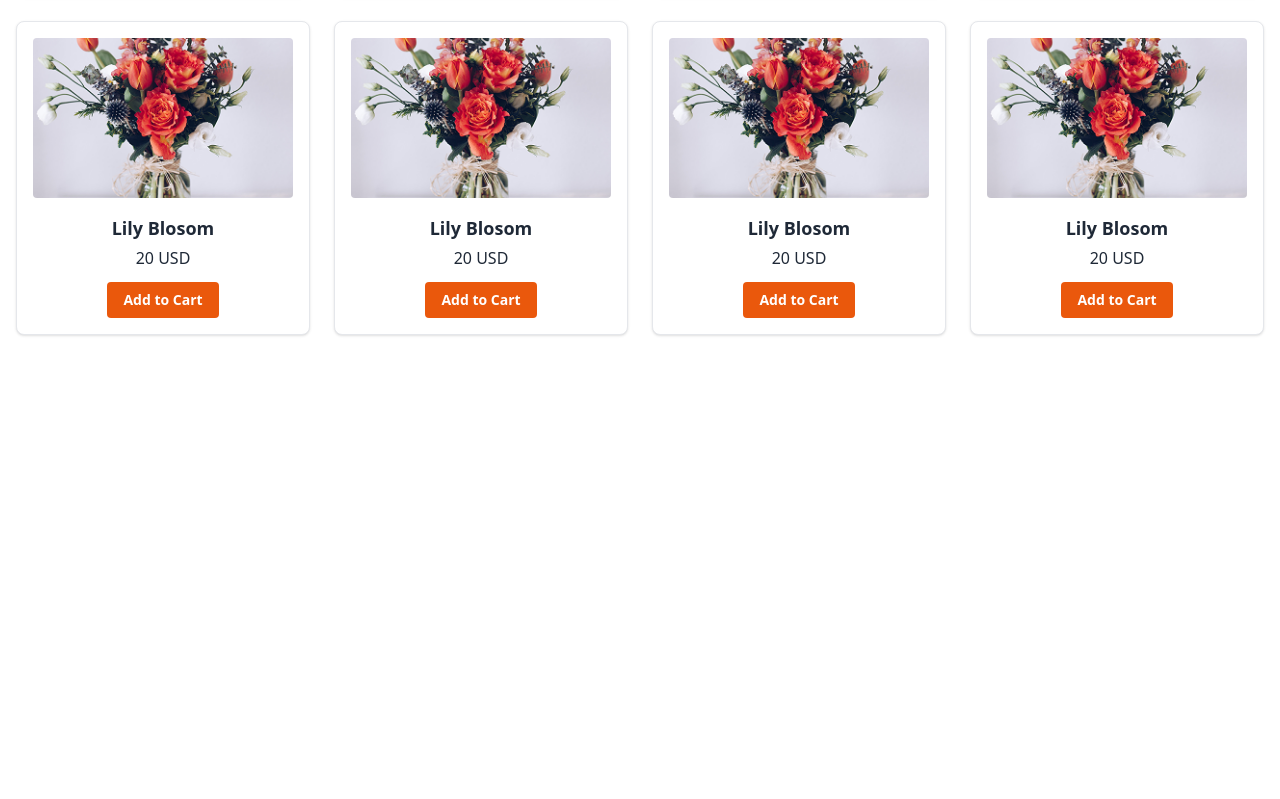
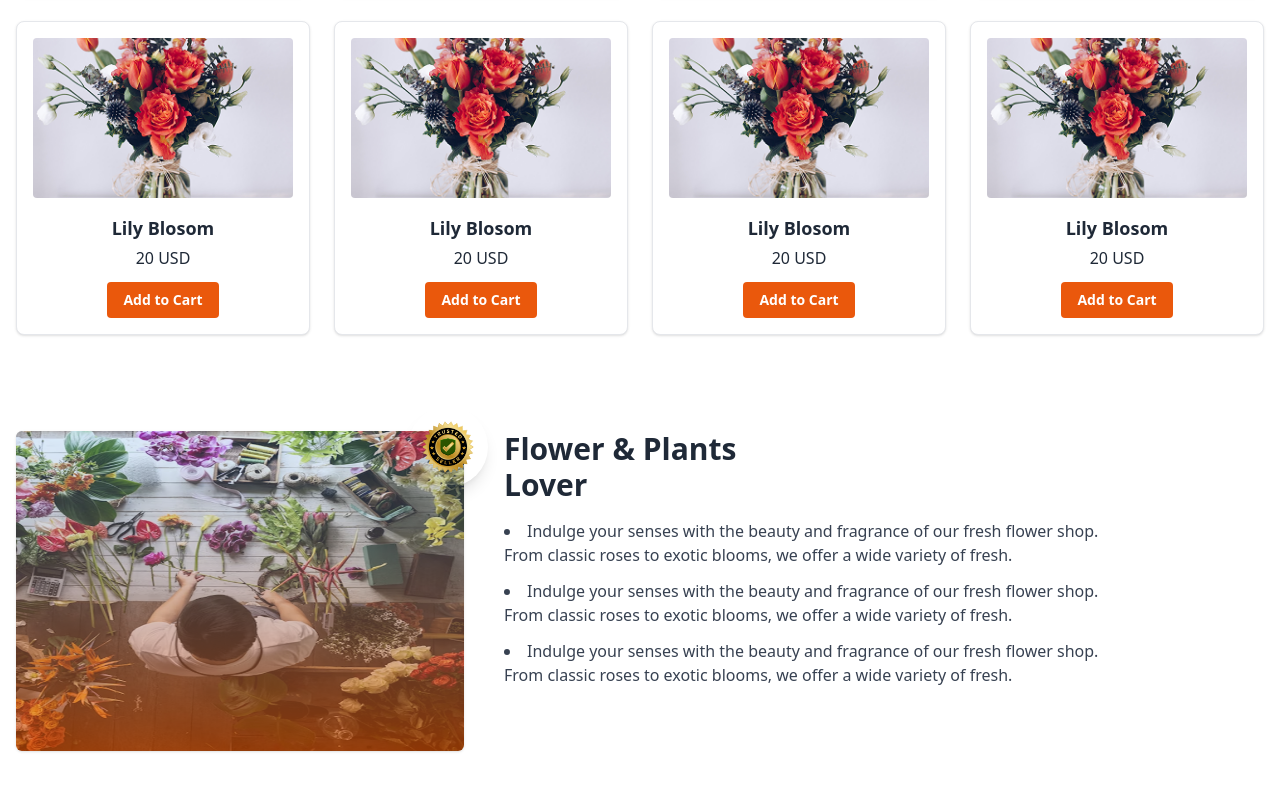
Before and after one commit to Rabbani2014/second-assignment-submission, a plain HTML site: page index.html in a window 1280 px wide. Shown: the part 1004-1803 px from the top of the page. Before the commit the page ends 1387 px from the top, so only its background shows below. Drawn offline with nearby package versions, Linux system fonts and the light colour scheme.

Commit message:
fourth commit

```diff
--- a/index.html
+++ b/index.html
@@ -30,7 +30,7 @@
     <!-- Text Content -->
     <div class="order-2 md:order-1 md:w-1/2 text-left">
       <h2 class="text-2xl md:text-4xl font-bold mb-4">
-        <span class="text-gray-800">ALWAYS</span>
+        <span class="text-gray-800"><br>ALWAYS</span>
   <span class="text-orange-600"> FRESH <br>FLOWERS</span>
       </h2>
       <p class="text-gray-600 text-base md:text-lg">
@@ -132,5 +132,31 @@
   </div>
 </section>
 
+<section class="py-12 bg-white">
+  <div class="max-w-7xl mx-auto px-4 flex flex-col md:flex-row items-center md:items-start gap-10">
+
+    <!-- Image -->
+    <div class="relative inline-block w-full max-w-md">
+  <!-- Main Image -->
+  <img src="flower-store.png" alt="Main Image" class="w-full h-80 rounded-md shadow">
+
+  <!-- Logo in Top-Right Corner -->
+  <img src="trusted-badge.png" alt="Logo"
+       class="absolute -top-6 -right-6 w-30 h-20 object-contain bg-none rounded-full p-1 shadow-lg ju">
+</div>
+
+
+    <!-- Content -->
+    <div class="w-full md:w-1/2 text-left space-y-4">
+      <h2 class="text-3xl font-bold text-gray-800">Flower & Plants <br> Lover</h2>
+      <ul class="list-disc list-inside text-gray-700 text-base space-y-3">
+        <li>Indulge your senses with the beauty and fragrance of our fresh flower shop. From classic roses to exotic blooms, we offer a wide variety of fresh.</li>
+        <li>Indulge your senses with the beauty and fragrance of our fresh flower shop. From classic roses to exotic blooms, we offer a wide variety of fresh.</li>
+        <li>Indulge your senses with the beauty and fragrance of our fresh flower shop. From classic roses to exotic blooms, we offer a wide variety of fresh.</li>
+      </ul>
+    </div>
+  </div>
+</section>
+
 </body>
 </html>
```
Also changed, not shown: flower-store.png (added), trusted-badge.png (added).
